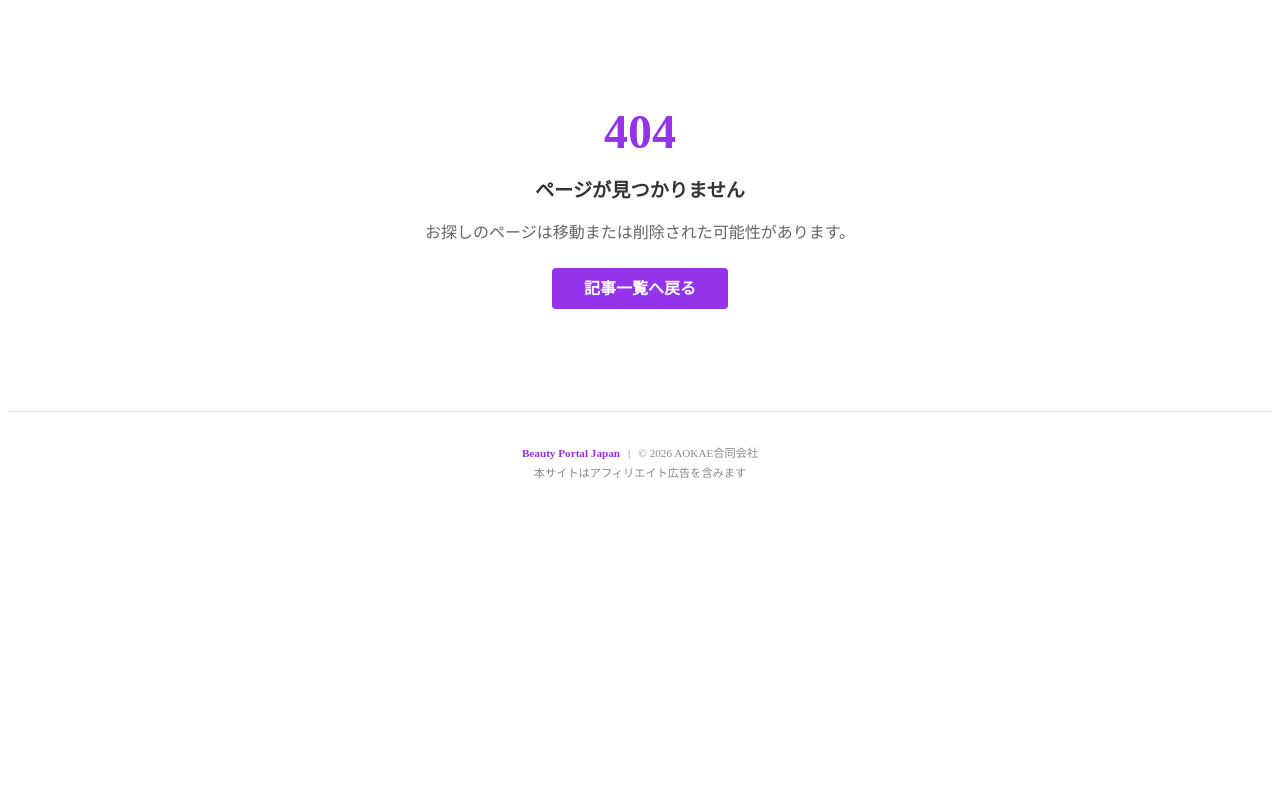
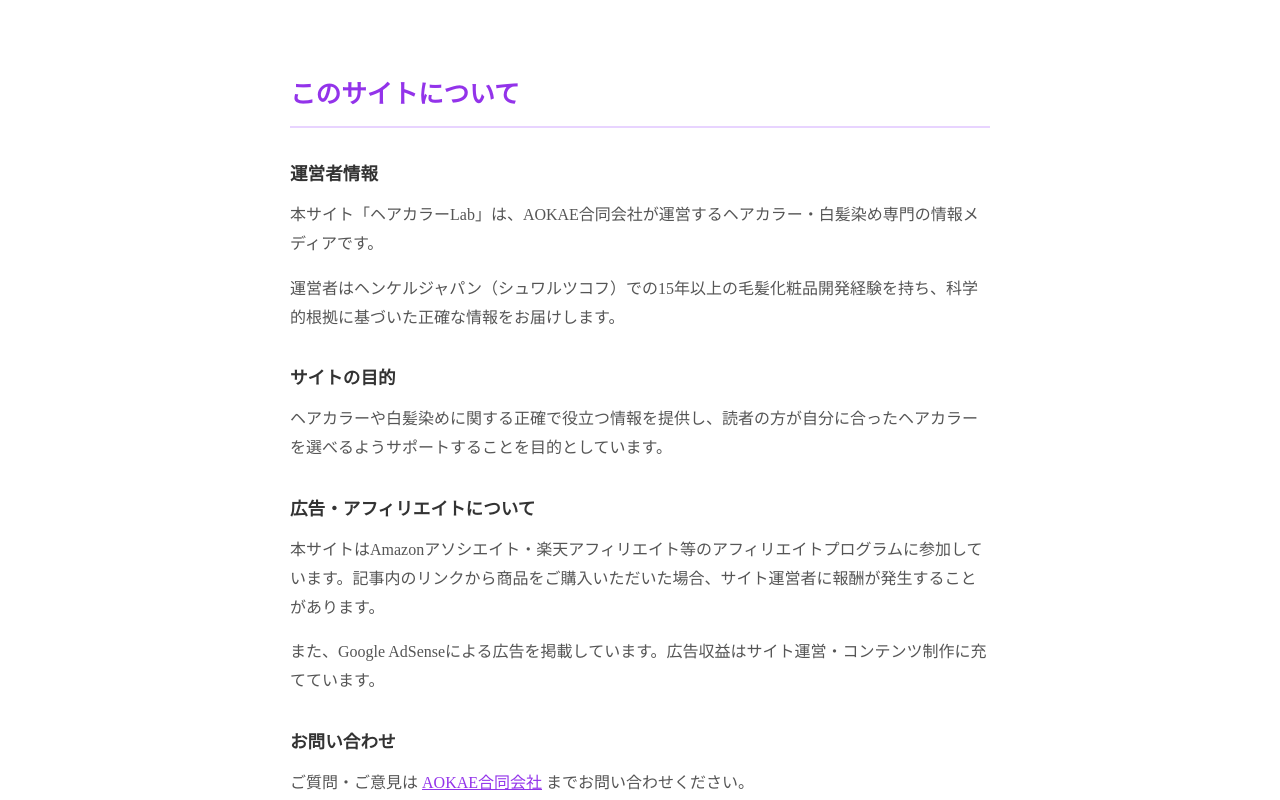
Before and after one commit to okuwabara07-gif/haircolor-lab, a Next.js app: page /about in a window 1280 px wide. Before the commit this address had no page. Shown: the top 800 px of the page. Built offline with nearby package versions, Linux system fonts and the light colour scheme.

Commit message:
feat: Aboutページ追加（運営者情報・広告開示）

```diff
--- /dev/null
+++ b/app/about/page.tsx
@@ -0,0 +1,36 @@
+import type { Metadata } from 'next'
+
+export const metadata: Metadata = {
+  title: 'このサイトについて | ヘアカラーLab',
+  description: 'ヘアカラーLabの運営者情報・サイトポリシーについて',
+}
+
+export default function AboutPage() {
+  return (
+    <main style={{maxWidth:'700px',margin:'0 auto',padding:'3rem 1rem'}}>
+      <h1 style={{fontSize:'1.6rem',color:'#9333ea',marginBottom:'2rem',borderBottom:'2px solid #e8d4ff',paddingBottom:'1rem'}}>このサイトについて</h1>
+
+      <section style={{marginBottom:'2rem'}}>
+        <h2 style={{fontSize:'1.1rem',marginBottom:'0.8rem',color:'#333'}}>運営者情報</h2>
+        <p style={{color:'#555',lineHeight:1.8}}>本サイト「ヘアカラーLab」は、AOKAE合同会社が運営するヘアカラー・白髪染め専門の情報メディアです。</p>
+        <p style={{color:'#555',lineHeight:1.8,marginTop:'0.5rem'}}>運営者はヘンケルジャパン（シュワルツコフ）での15年以上の毛髪化粧品開発経験を持ち、科学的根拠に基づいた正確な情報をお届けします。</p>
+      </section>
+
+      <section style={{marginBottom:'2rem'}}>
+        <h2 style={{fontSize:'1.1rem',marginBottom:'0.8rem',color:'#333'}}>サイトの目的</h2>
+        <p style={{color:'#555',lineHeight:1.8}}>ヘアカラーや白髪染めに関する正確で役立つ情報を提供し、読者の方が自分に合ったヘアカラーを選べるようサポートすることを目的としています。</p>
+      </section>
+
+      <section style={{marginBottom:'2rem'}}>
+        <h2 style={{fontSize:'1.1rem',marginBottom:'0.8rem',color:'#333'}}>広告・アフィリエイトについて</h2>
+        <p style={{color:'#555',lineHeight:1.8}}>本サイトはAmazonアソシエイト・楽天アフィリエイト等のアフィリエイトプログラムに参加しています。記事内のリンクから商品をご購入いただいた場合、サイト運営者に報酬が発生することがあります。</p>
+        <p style={{color:'#555',lineHeight:1.8,marginTop:'0.5rem'}}>また、Google AdSenseによる広告を掲載しています。広告収益はサイト運営・コンテンツ制作に充てています。</p>
+      </section>
+
+      <section>
+        <h2 style={{fontSize:'1.1rem',marginBottom:'0.8rem',color:'#333'}}>お問い合わせ</h2>
+        <p style={{color:'#555',lineHeight:1.8}}>ご質問・ご意見は <a href="https://aokae.net" style={{color:'#9333ea'}}>AOKAE合同会社</a> までお問い合わせください。</p>
+      </section>
+    </main>
+  )
+}
```
